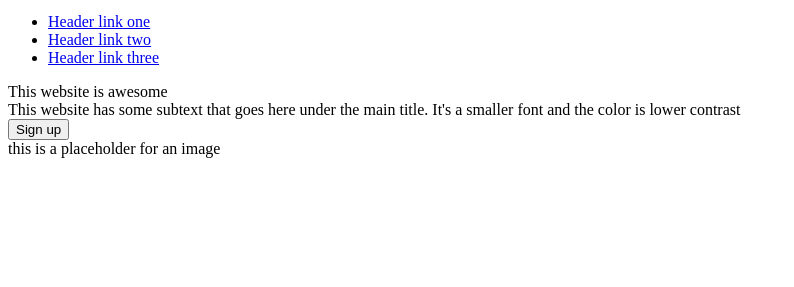
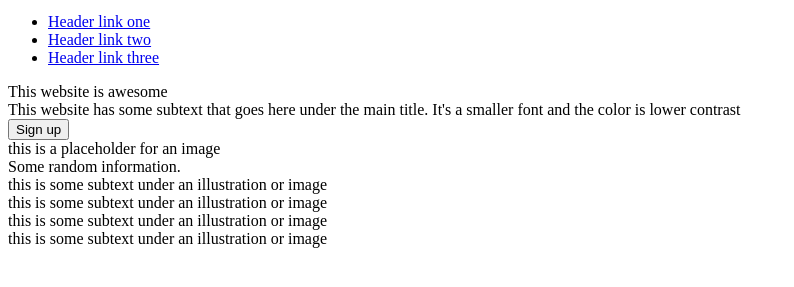
Before and after one commit to pabsantos/odin-landing-page, a plain HTML site: page index.html in a window 1280 px wide. Shown: the part 29-316 px from the top of the page, without its empty margins (0-794 px from the left). Drawn offline with Linux system fonts and the light colour scheme.

Commit message:
Add info elements

```diff
--- a/index.html
+++ b/index.html
@@ -25,6 +25,34 @@
     </div>
     <div class="hero-img">this is a placeholder for an image</div>
   </div>
-
+  <div class="info">
+    <div class="info-header">Some random information.</div>
+    <div class="info-body">
+      <div class="info-content">
+        <div class="info-img"></div>
+        <div class="info-text">
+          this is some subtext under an illustration or image
+        </div>
+      </div>
+      <div class="info-content">
+        <div class="info-img"></div>
+        <div class="info-text">
+          this is some subtext under an illustration or image
+        </div>
+      </div>
+      <div class="info-content">
+        <div class="info-img"></div>
+        <div class="info-text">
+          this is some subtext under an illustration or image
+        </div>
+      </div>
+      <div class="info-content">
+        <div class="info-img"></div>
+        <div class="info-text">
+          this is some subtext under an illustration or image
+        </div>
+      </div>
+    </div>
+  </div>
 </body>
 </html>
```
